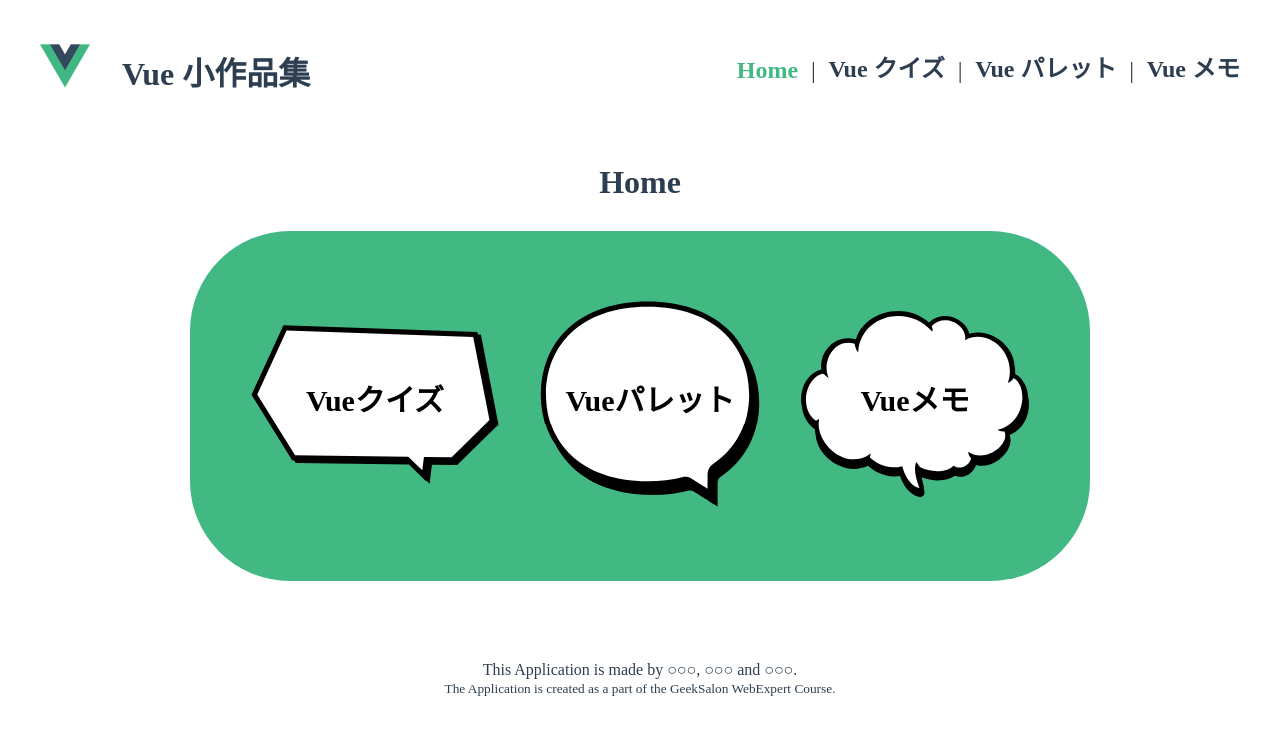
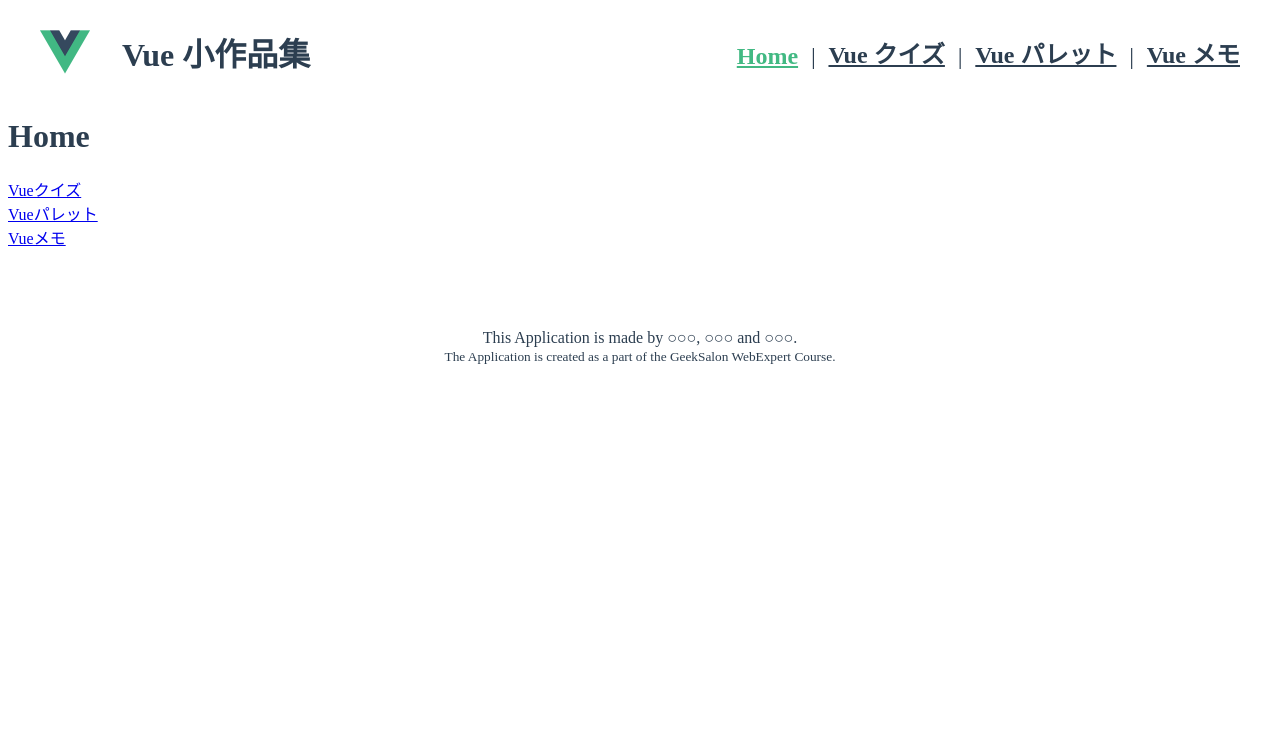
Before and after one commit to webex14-team-6/team-demo-app, a Vue app: page / in a window 1280 px wide. Shown: the top 734 px of the page. Built offline with nearby package versions, Linux system fonts and the light colour scheme.

Commit message:
homeとブランチ分けるの失敗したので修正しました

```diff
--- a/src/views/HomeView.vue
+++ b/src/views/HomeView.vue
@@ -12,70 +12,3 @@
     </div>
   </div>
 </template>
-
-<style>
-h1 {
-  text-align: center;
-  margin: 40px 0 30px;
-}
-
-a {
-  text-decoration: none;
-  color: black;
-  font-weight: bold;
-}
-
-.links {
-  width: 900px;
-  height: 350px;
-  margin: auto;
-  background-color: #42b983;
-  border-radius: 100px;
-  display: flex;
-  justify-content: center;
-  align-items: center;
-  gap: 30px;
-}
-
-.link-button1 {
-  width: 260px;
-  height: 170px;
-  background-image: url(../assets/e0724_1.svg);
-
-  font-size: 30px;
-  text-align: center;
-  line-height: 160px;
-}
-
-.link-button2 {
-  width: 230px;
-  height: 220px;
-  background-image: url(../assets/e0727_1.svg);
-
-  font-size: 30px;
-  text-align: center;
-  line-height: 210px;
-}
-
-.link-button3 {
-  width: 240px;
-  height: 200px;
-  background-image: url(../assets/e0180_1.svg);
-
-  font-size: 30px;
-  text-align: center;
-  line-height: 190px;
-}
-
-.link-button1:hover {
-  transform: scale(1.05);
-}
-
-.link-button2:hover {
-  transform: scale(1.05);
-}
-
-.link-button3:hover {
-  transform: scale(1.05);
-}
-</style>
```
